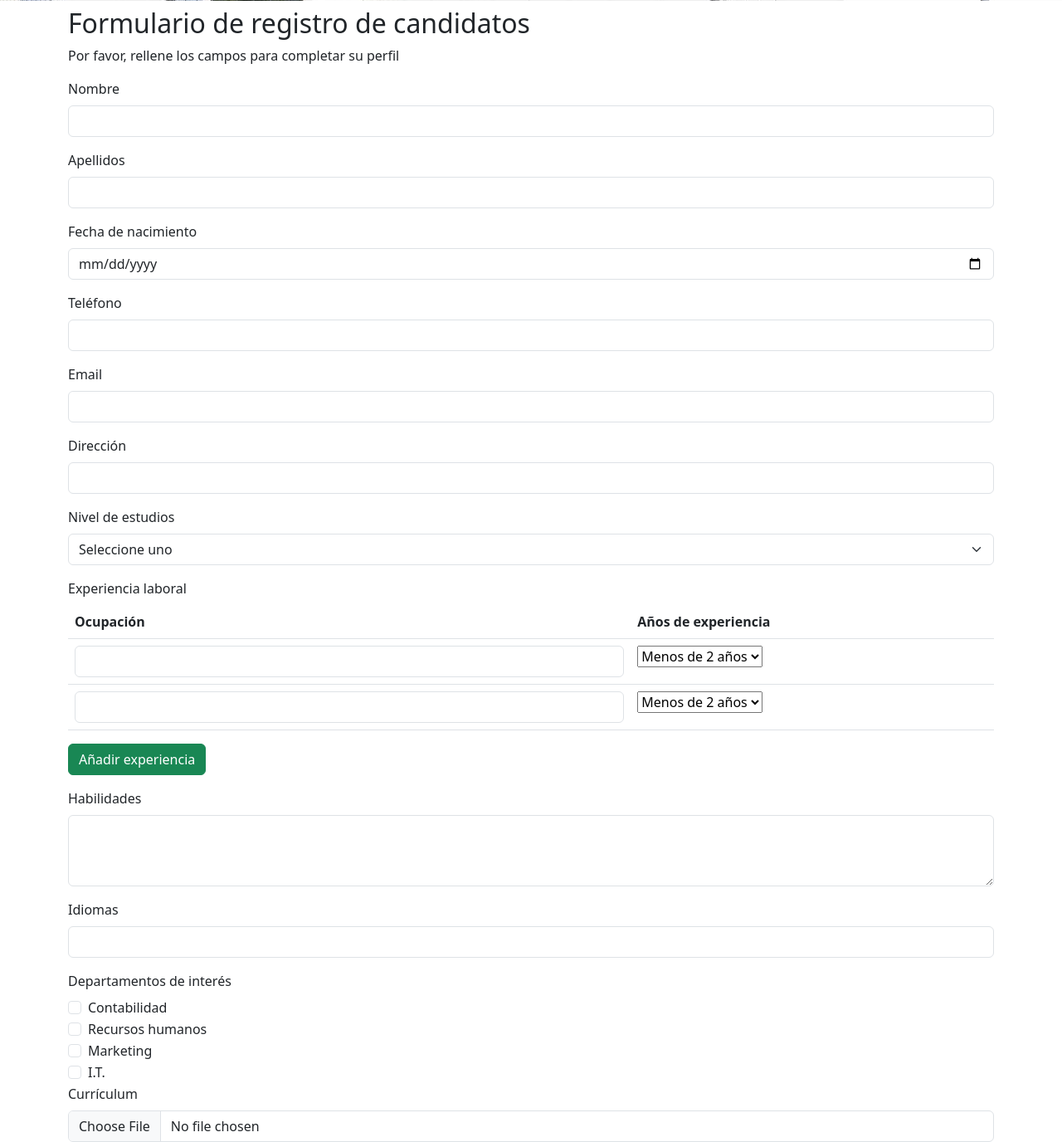
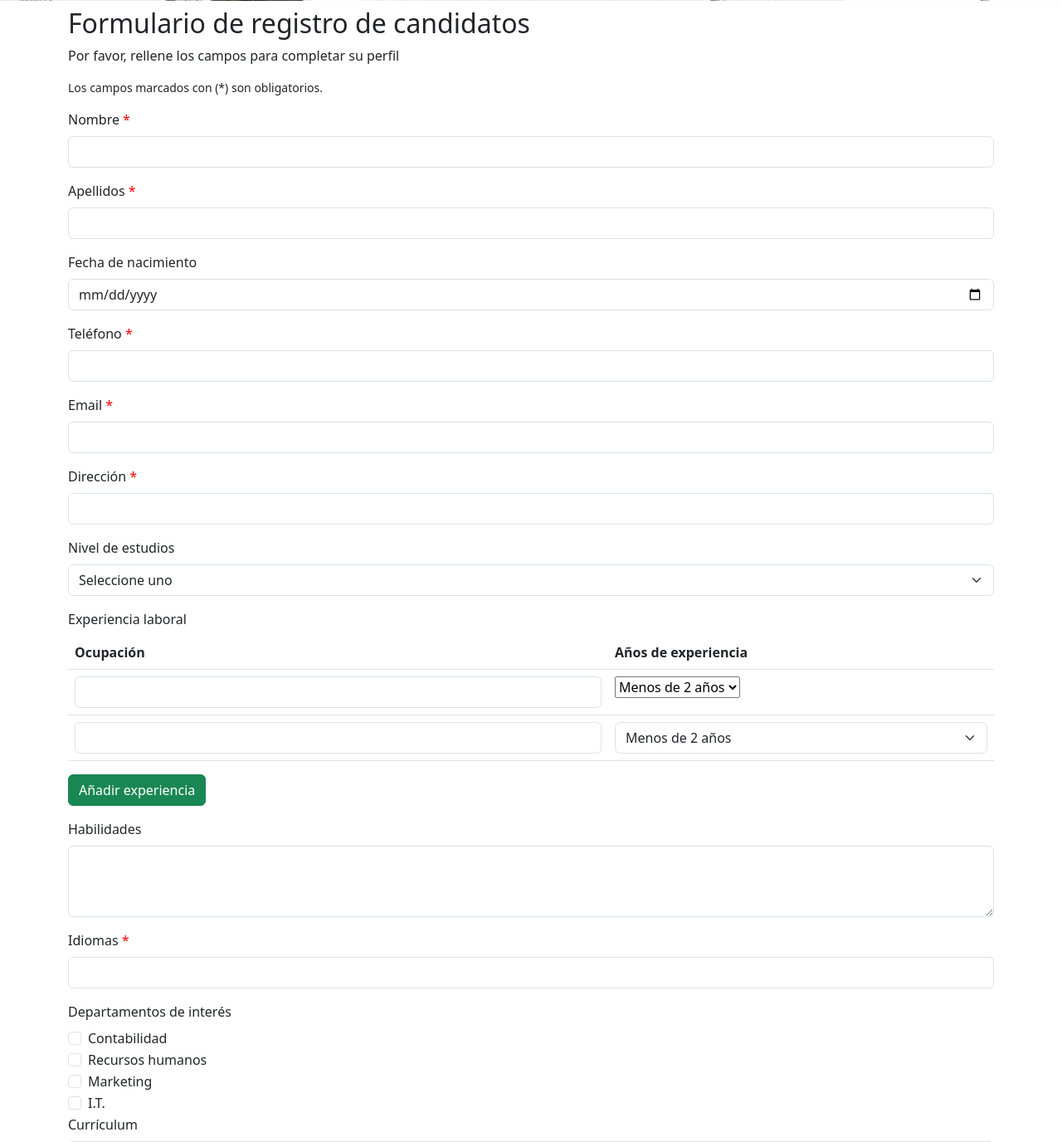
Before and after one commit to jairochapela/curriculums, a Flask app: page / in a window 1280 px wide. Shown: the part 799-2175 px from the top of the page at 83% size. Run offline with Flask 3, Linux system fonts and the light colour scheme.

Commit message:
Marcar campos obligatorios con * e indicar con una nota al principio

```diff
--- a/templates/index.html
+++ b/templates/index.html
@@ -22,6 +22,12 @@
         header .hdr img {
             margin-bottom: 1rem;
         }
+
+        label.required::after {
+            content: " *";
+            color: red;
+        }
+
     </style>
 </head>
 <body>
@@ -39,6 +45,8 @@
         <h2>Formulario de registro de candidatos</h2>
         <p>Por favor, rellene los campos para completar su perfil</p>
 
+        <p class="small">Los campos marcados con (*) son obligatorios.</p>
+
         {% with messages = get_flashed_messages() %}
         {% if messages %}
           <ul class="flashes text-danger">
@@ -51,11 +59,11 @@
 
         <form action="" method="post" enctype="multipart/form-data">
             <div class="mb-3">
-                <label for="first_name" class="form-label">Nombre</label>
+                <label for="first_name" class="form-label required">Nombre</label>
                 <input type="text" class="form-control" id="first_name" name="first_name" required>
             </div>
             <div class="mb-3">
-                <label for="last_name" class="form-label">Apellidos</label>
+                <label for="last_name" class="form-label required">Apellidos</label>
                 <input type="text" class="form-control" id="last_name" name="last_name" required>
             </div>
             <div class="mb-3">
@@ -63,15 +71,15 @@
                 <input type="date" class="form-control" id="dob" name="dob">
             </div>
             <div class="mb-3">
-                <label for="phone" class="form-label">Teléfono</label>
+                <label for="phone" class="form-label required">Teléfono</label>
                 <input type="tel" class="form-control" id="phone" name="phone" required>
             </div>
             <div class="mb-3">
-                <label for="email" class="form-label">Email</label>
+                <label for="email" class="form-label required">Email</label>
                 <input type="email" class="form-control" id="email" name="email" required>
             </div>
             <div class="mb-3">
-                <label for="address" class="form-label">Dirección</label>
+                <label for="address" class="form-label required">Dirección</label>
                 <input type="text" class="form-control" id="address" name="address" required>
             </div>
             <div class="mb-3">
@@ -118,7 +126,7 @@
                                 <input type="text" class="form-control" id="occupation1" name="occupation1" required>
                             </td>
                             <td>
-                                <select name="experience1" id="experience1">
+                                <select name="experience1" id="experience1" class="form-select">
                                     <option value="0">Menos de 2 años</option>
                                     <option value="1">Entre 2 y 5 años</option>
                                     <option value="2">Entre 5 y 10 años</option>
@@ -135,7 +143,7 @@
                 <textarea class="form-control" id="skills" rows="3" name="skills" required></textarea>
             </div>
             <div class="mb-3">
-                <label for="languages" class="form-label">Idiomas</label>
+                <label for="languages" class="form-label required">Idiomas</label>
                 <input type="text" class="form-control" id="languages" name="languages" required>
             </div>
 
```
